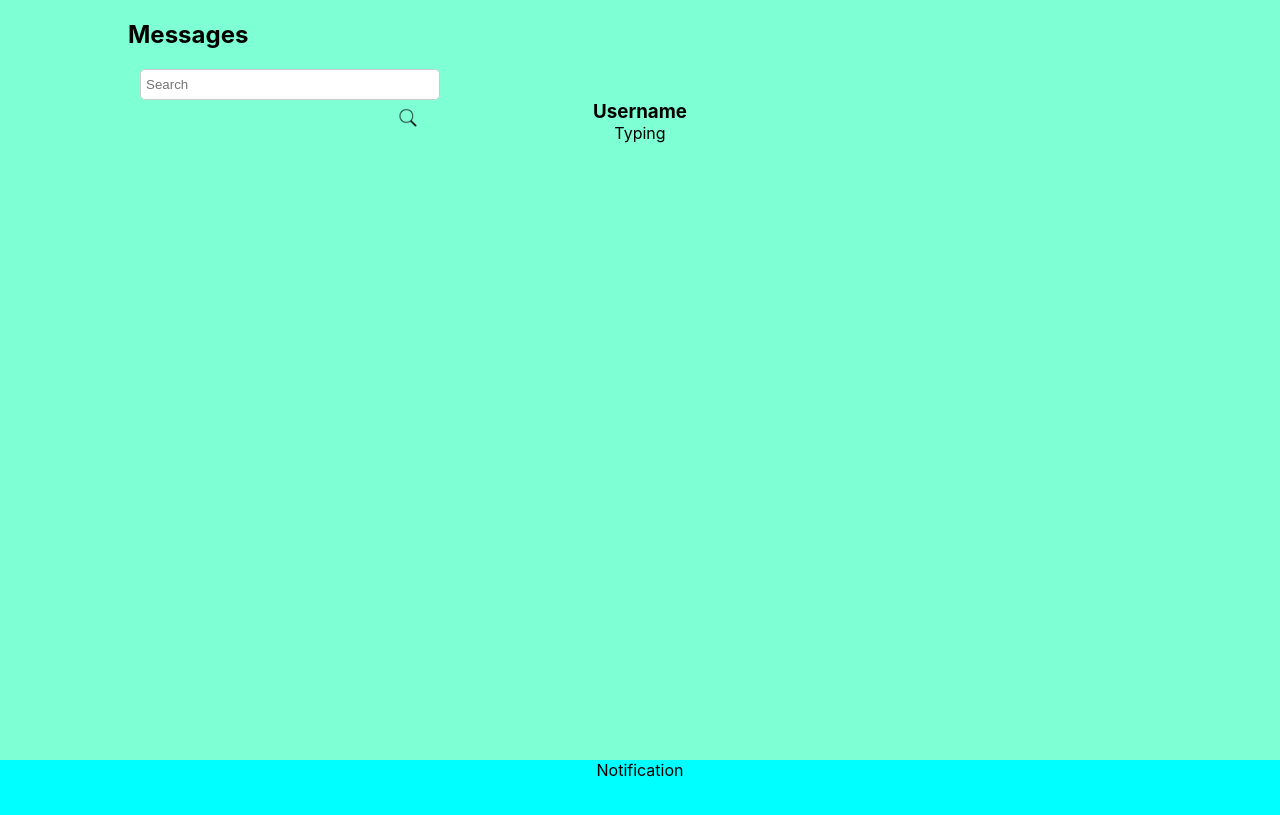
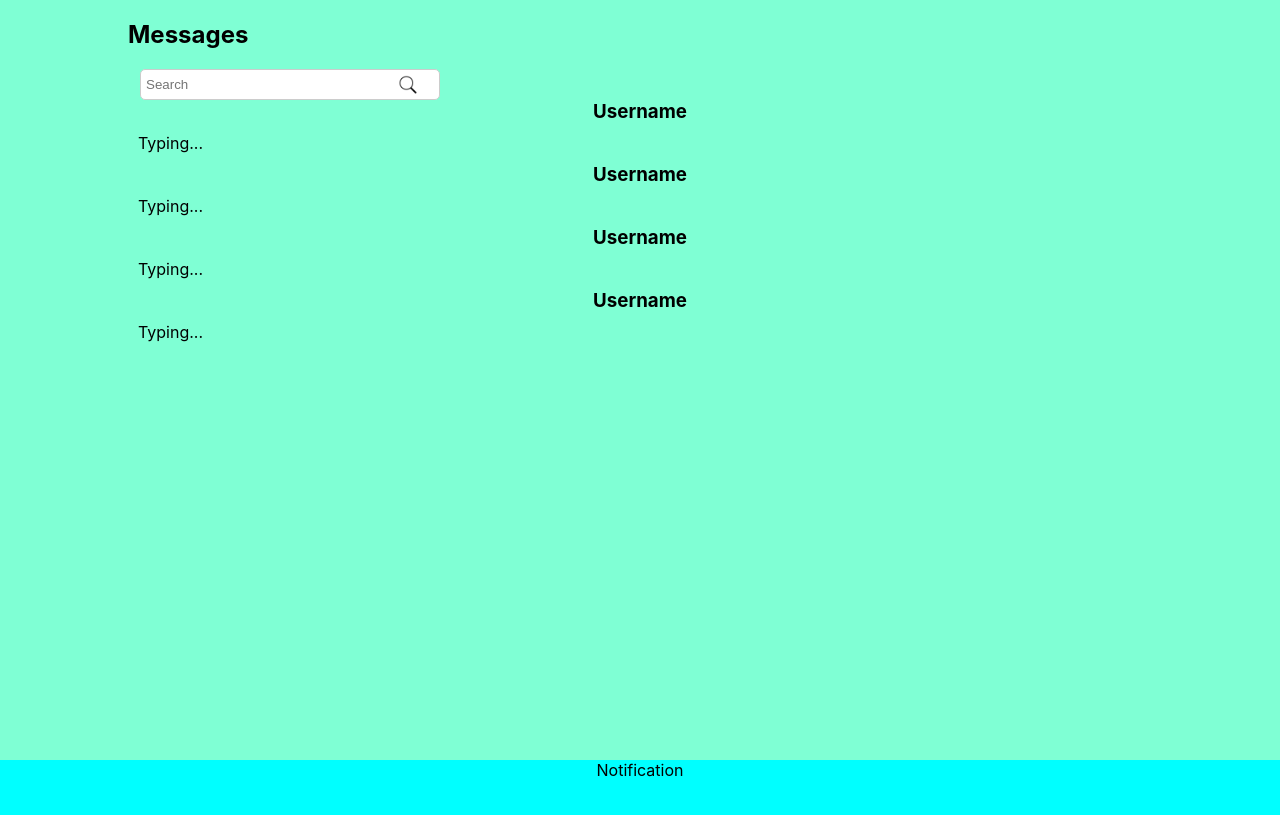
Before and after one commit to MrKwaza220/sell-buy-app, a React (Create React App) app: page / in a window 1280 px wide. Shown: the part 920-1735 px from the top of the page. Built offline with nearby package versions, Linux system fonts and the light colour scheme.

Commit message:
added userchat to seperate class

```diff
--- a/src/components/messages/Messages.js
+++ b/src/components/messages/Messages.js
@@ -7,20 +7,43 @@ const Message = () => {
       <h2>Messages</h2>
       <div className="usersChats">
         <div className="search_chats">
+
           <input type="text" className="search-input" placeholder="Search" />
           <div className="search-icon">
             <img src="search.png" alt="Search" />
           </div>
+        </div>
+
           <div className="users_message">
             <div className="user_chat">
               <h3>Username</h3>
               <div className="activity">
-                Typing
+                <p>Typing...</p>
+              </div>
+            </div>
+
+            <div className="user_chat">
+              <h3>Username</h3>
+              <div className="activity">
+              <p>Typing...</p>
+              </div>
+            </div>
+
+            <div className="user_chat">
+              <h3>Username</h3>
+              <div className="activity">
+              <p>Typing...</p>
+              </div>
+            </div>
+
+            <div className="user_chat">
+              <h3>Username</h3>
+              <div className="activity">
+              <p>Typing...</p>
               </div>
             </div>
           </div>
         </div>
-      </div>
     </section>
   );
 };
```
